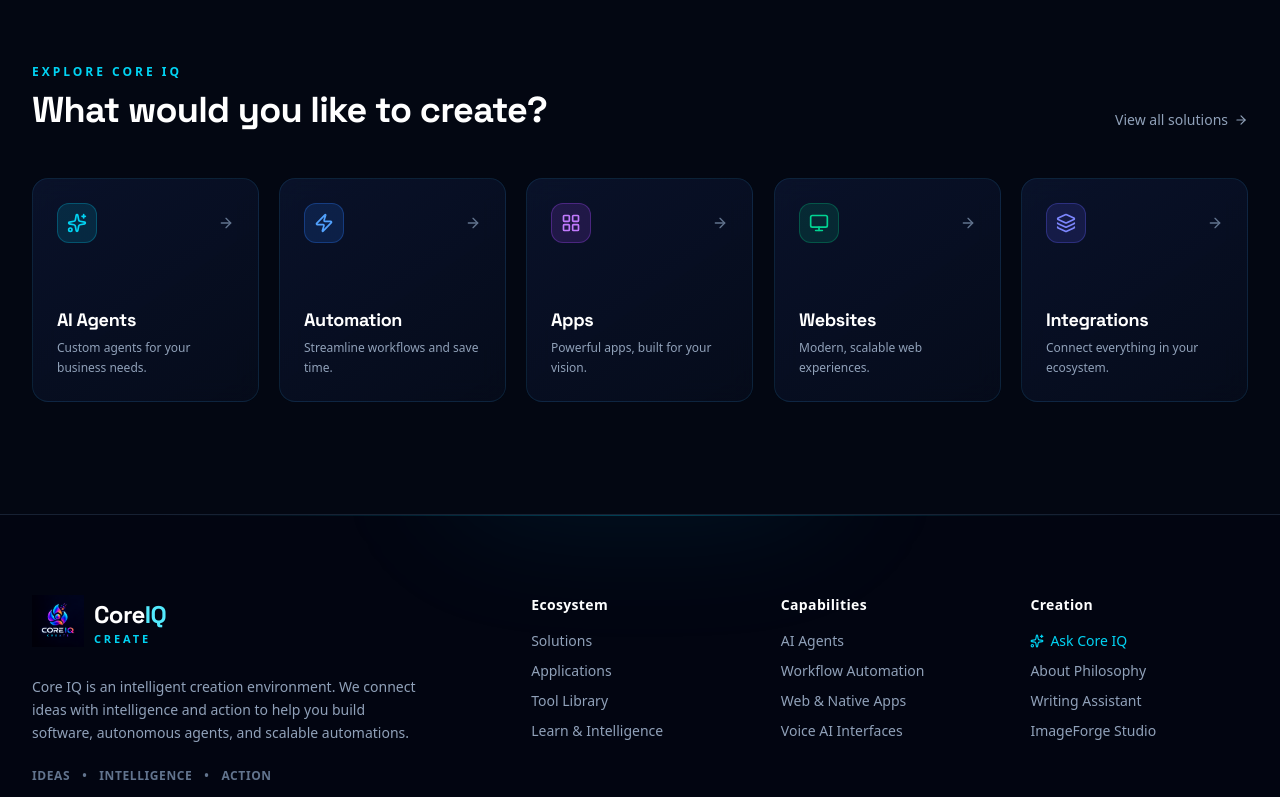
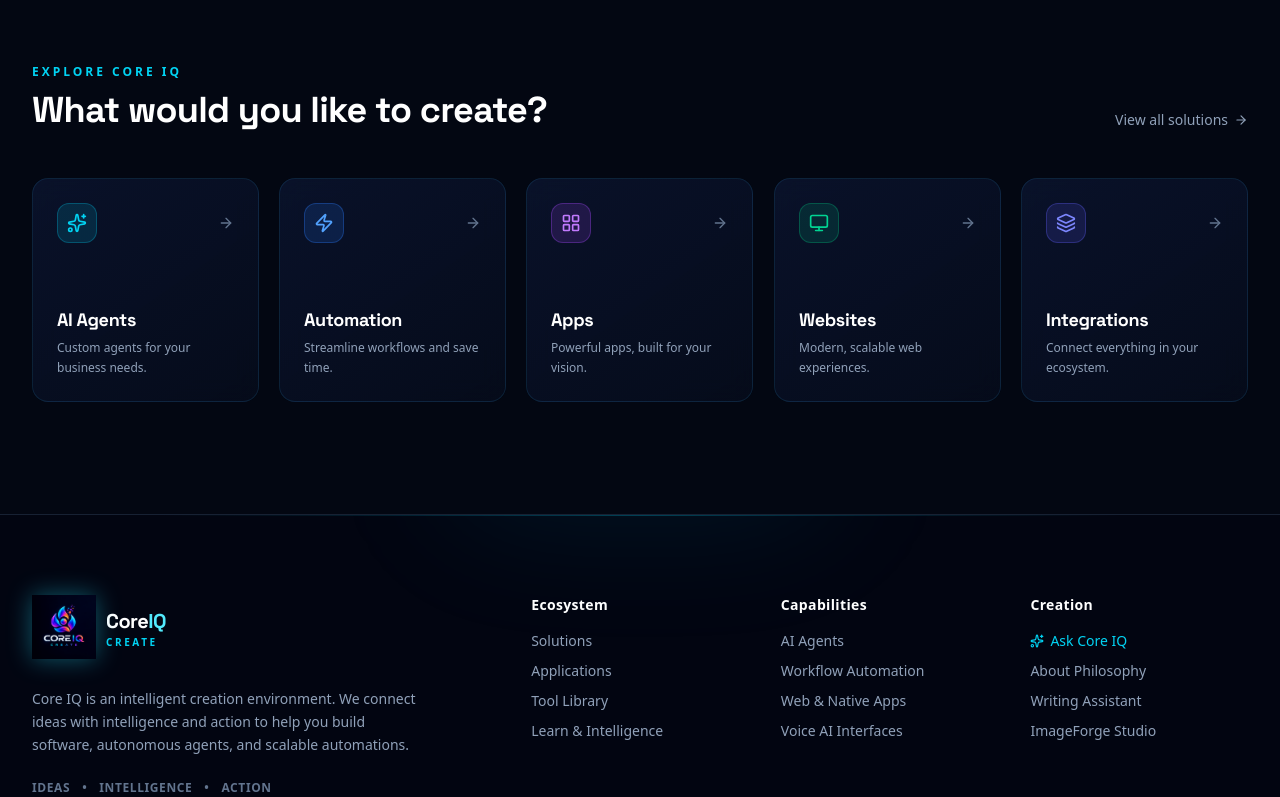
Before and after one commit to maat-swarm/Coreiqcreate, a React (Vite) app: page / in a window 1280 px wide. Shown: the part 2000-2797 px from the top of the page. Built offline with nearby package versions, Linux system fonts and the light colour scheme.

Commit message:
feat: real phoenix in hero, larger logo

```diff
--- a/src/components/common/CoreIQLogo.tsx
+++ b/src/components/common/CoreIQLogo.tsx
@@ -6,9 +6,7 @@
 }
 
 export const CoreIQLogo: React.FC<CoreIQLogoProps> = ({ size = 'md', className = '' }) => {
-  const imgSize = size === 'sm' ? 32 : size === 'lg' ? 52 : 40;
-  const textSize = size === 'sm' ? 'text-lg' : size === 'lg' ? 'text-2xl' : 'text-xl';
-  const subSize = size === 'sm' ? 'text-[9px]' : size === 'lg' ? 'text-[11px]' : 'text-[10px]';
+  const imgSize = size === 'sm' ? 44 : size === 'lg' ? 64 : 52;
 
   return (
     <div className={`inline-flex items-center gap-2.5 select-none group cursor-pointer ${className}`}>
@@ -17,14 +15,14 @@
         alt="Core IQ Create"
         width={imgSize}
         height={imgSize}
-        className="shrink-0 transition-transform duration-300 group-hover:scale-105"
+        className="shrink-0 transition-transform duration-300 group-hover:scale-105 drop-shadow-[0_0_12px_rgba(34,211,238,0.4)]"
         style={{ objectFit: 'contain' }}
       />
       <div className="flex flex-col leading-none">
-        <span className={`font-bold tracking-tight text-white ${textSize} font-display`}>
+        <span className="font-bold tracking-tight text-white text-xl font-display">
           Core<span className="text-cyan-300">IQ</span>
         </span>
-        <span className={`font-semibold tracking-[0.26em] text-cyan-400 uppercase ${subSize} mt-0.5`}>
+        <span className="font-semibold tracking-[0.26em] text-cyan-400 uppercase text-[10px] mt-0.5">
           CREATE
         </span>
       </div>
--- a/src/pages/HomePage.tsx
+++ b/src/pages/HomePage.tsx
@@ -143,7 +143,7 @@
                 {/* Core IQ Phoenix Energy Core Image */}
                 <div className="relative w-full h-full rounded-3xl overflow-hidden border border-cyan-500/30 shadow-[0_0_65px_rgba(6,182,212,0.3)] animate-float-slow transition-shadow duration-500 hover:shadow-[0_0_90px_rgba(6,182,212,0.45)]">
                   <img
-                    src={ASSETS.energyCore}
+                    src="/logo.png"
                     alt="Core IQ Phoenix Energy Core"
                     referrerPolicy="no-referrer"
                     className="w-full h-full object-cover object-center transform hover:scale-[1.02] transition-transform duration-700 ease-out"
```
